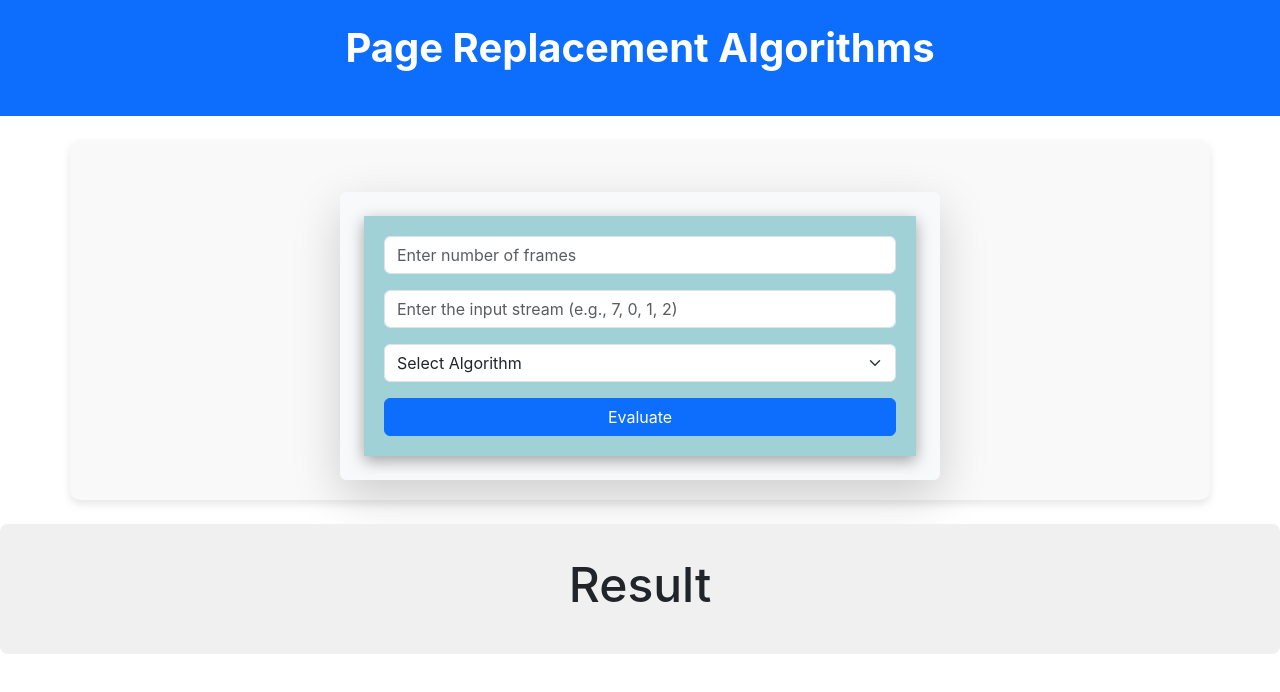
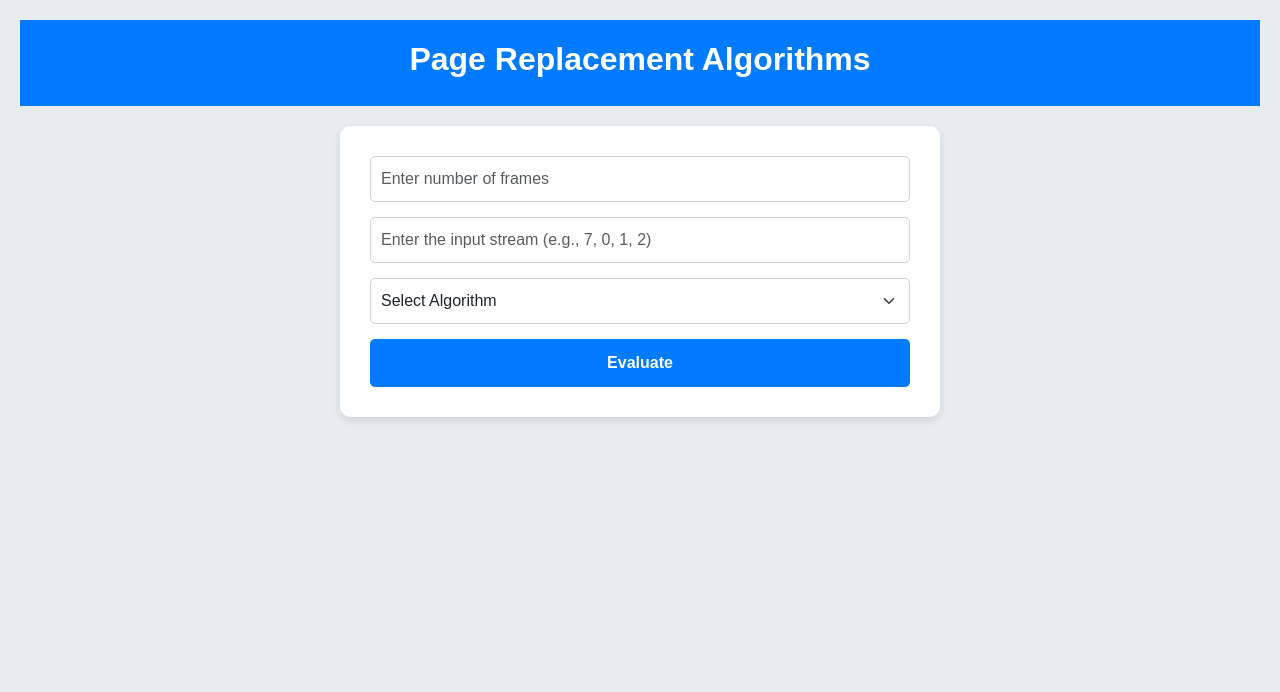
Before and after one commit to sreepranav99/page_replacement_algorithms, a React (Create React App) app: page / in a window 1280 px wide. Shown: the top 692 px of the page. Built offline with nearby package versions, Linux system fonts and the light colour scheme.

Commit message:
changes styles

```diff
--- a/src/App.css
+++ b/src/App.css
@@ -1,192 +1,116 @@
-/* Style the container for the form */
+  /* General Styles */
+body {
+  font-family: Arial, sans-serif;
+  background-color: #e9ecef;
+  color: #333;
+  margin: 0;
+  padding: 0;
+}
+
+.App {
+  text-align: center;
+  padding: 20px;
+}
+
+/* Header Styles */
+.header {
+  background-color: #007bff;
+  padding: 20px 0;
+  color: white;
+}
+
 .heading {
-  font-size: 2.5rem;
+  font-size: 2rem;
   font-weight: bold;
-  color: #fff;
+}
+
+/* Container Styles */
+.container {
+  display: flex;
+  justify-content: center;
+  margin-top: 20px;
 }
 
 .form-container {
-  margin-top: 2rem;
+  background-color: #ffffff;
+  padding: 30px;
+  border-radius: 10px;
+  box-shadow: 0px 4px 8px rgba(0, 0, 0, 0.1);
+  width: 100%;
+  max-width: 600px;
 }
 
-.results-container {
-  padding: 2rem;
-  background-color: #f0f0f0;
-  border-radius: 8px;
+.form-container input,
+.form-container select,
+.form-container button {
+  border-radius: 5px;
 }
 
-button:focus, input:focus, select:focus {
-  outline: none;
-  box-shadow: 0 0 5px rgba(0, 123, 255, 0.5);
+/* Input Styles */
+.form-control,
+.form-select {
+  font-size: 1rem;
+  padding: 10px;
+  border: 1px solid #ced4da;
+  margin-bottom: 15px;
+  transition: border-color 0.3s ease;
 }
 
-#result{
-  text-align: center;
-  font-size: 3rem;
+.form-control:focus,
+.form-select:focus {
+  border-color: #007bff;
+  box-shadow: 0 0 8px rgba(0, 123, 255, 0.25);
 }
 
-/* Style the form within the container */
-.form-container form {
-  box-shadow: rgba(0, 0, 0, 0.35) 0px 5px 15px;
-  padding: 20px;
-  background-color: rgb(160, 209, 214);
+/* Button Styles */
+.btn-primary {
+  background-color: #007bff;
+  color: #fff;
+  border: none;
+  padding: 12px;
+  font-size: 1rem;
+  font-weight: bold;
+  cursor: pointer;
+  transition: background-color 0.3s ease, transform 0.3s ease, box-shadow 0.3s ease;
+  border-radius: 5px;
 }
 
-/* Style the table container */
-.table-container {
-  text-align: center;
-  background-color: #fff;
-  box-shadow: rgba(0, 0, 0, 0.35) 0px 5px 15px;
-  padding: 20px;
+.btn-primary:hover {
+  background-color: #0056b3;
+  transform: translateY(-2px);
+  box-shadow: 0px 4px 8px rgba(0, 0, 0, 0.2);
 }
 
-/* Style the table */
-.table-container table {
-  width: 100%;
-  border-collapse: collapse;
-  border-radius: 5px;
-  overflow: hidden;
+.btn-primary:active {
+  transform: translateY(1px);
+  box-shadow: 0px 2px 4px rgba(0, 0, 0, 0.2);
 }
 
-.table-container th,
-.table-container td {
-  padding: 10px;
+
+/* Results Styles */
+.results-container {
+  margin-top: 30px;
+  padding: 20px;
+  background-color: #ffffff;
+  border-radius: 10px;
+  box-shadow: 0px 4px 8px rgba(0, 0, 0, 0.1);
+  width: 100%;
+
+  margin: 30px auto;
 }
 
-.table-container th {
-  background-color: #f2f2f2;
-  font-weight: bold;
-}
-
-/* Style the table rows */
-.table-container tr:nth-child(even) {
-  background-color: #f2f2f2;
-}
-
-/* Style the table rows on hover */
-.table-container tr:hover {
-  background-color: #e0e0e0;
-}
-
-.container {
-  background-color: #f9f9f9;
-  padding: 20px;
-  border-radius: 10px;
-  box-shadow: 0 4px 8px rgba(0, 0, 0, 0.1);
+#result {
+  font-size: 1.5rem;
+  color: #333;
   margin-bottom: 20px;
 }
 
-h1, h4 {
-  font-weight: bold;
-  text-align: center;
-  margin-bottom: 20px;
+
+.container1 h1{
+  font-size: 4rem;
+
 }
 
-.table {
-  width: 100%;
-  margin-top: 20px;
+.res{
+  font-size: 2.5rem;
 }
-
-.table-hover tbody tr:hover {
-  background-color: #f1f1f1;
-}
-
-.table-bordered th, .table-bordered td {
-  border: 1px solid #dee2e6;
-}
-
-.table-dark th {
-  background-color: #343a40;
-  color: #fff;
-}
-
-.text-center {
-  text-align: center;
-}
-
-.table-success td {
-  background-color: #d4edda !important;
-}
-
-.table-danger td {
-  background-color: #f8d7da !important;
-}
-
-.alert {
-  margin-bottom: 20px;
-  padding: 15px;
-  border-radius: 5px;
-  font-size: 1.1rem;
-}
-
-.badge {
-  font-size: 1rem;
-  padding: 0.5em 0.75em;
-  border-radius: 0.5rem;
-}
-
-.bg-warning {
-  background-color: #ffc107 !important;
-  color: #212529;
-}
-.container {
-  background-color: #f9f9f9;
-  padding: 20px;
-  border-radius: 10px;
-  box-shadow: 0 4px 8px rgba(0, 0, 0, 0.1);
-  margin-bottom: 20px;
-}
-
-h1, h4 {
-  font-weight: bold;
-  text-align: center;
-  margin-bottom: 20px;
-}
-
-.table {
-  width: 100%;
-  margin-top: 20px;
-}
-
-.table-hover tbody tr:hover {
-  background-color: #f1f1f1;
-}
-
-.table-bordered th, .table-bordered td {
-  border: 1px solid #dee2e6;
-}
-
-.table-dark th {
-  background-color: #343a40;
-  color: #fff;
-}
-
-.text-center {
-  text-align: center;
-}
-
-.table-success td {
-  background-color: #d4edda !important;
-}
-
-.table-danger td {
-  background-color: #f8d7da !important;
-}
-
-.alert {
-  margin-bottom: 20px;
-  padding: 15px;
-  border-radius: 5px;
-  font-size: 1.1rem;
-}
-
-.badge {
-  font-size: 1rem;
-  padding: 0.5em 0.75em;
-  border-radius: 0.5rem;
-}
-
-.bg-warning {
-  background-color: #ffc107 !important;
-  color: #212529;
-}
--- a/src/App.js
+++ b/src/App.js
@@ -5,7 +5,6 @@ import LRUAlgorithm from './components/LRUAlgorithm';
 import OptimalAlgorithm from './components/OptimalAlgorithm';
 
 function App() {
-  // Separate states for the form inputs and evaluated states
   const [framesInput, setFramesInput] = useState(0);
   const [streamInput, setStreamInput] = useState('');
   const [algoInput, setAlgoInput] = useState('');
@@ -16,7 +15,6 @@ function App() {
 
   const handleSubmit = (e) => {
     e.preventDefault();
-    // Update the evaluated state only when the "Evaluate" button is clicked
     setFrames(framesInput);
     setStream(streamInput);
     setAlgo(algoInput);
@@ -25,13 +23,12 @@ function App() {
 
   return (
     <div className="App">
-      <header className="text-center py-4 mb-4 bg-primary text-white">
+      <header className="header">
         <h1 className='heading'>Page Replacement Algorithms</h1>
       </header>
       <div className='container'>
-        <div className='form-container mx-auto p-4 shadow-lg rounded' style={{ maxWidth: '600px', backgroundColor: '#f8f9fa' }}>
+        <div className='form-container'>
           <form onSubmit={handleSubmit}>
-            <div className="mb-3">
             <input
               type="number"
               className="form-control"
@@ -39,8 +36,6 @@ function App() {
               placeholder="Enter number of frames"
               required
             />
-            </div>
-            <div className="mb-3">
             <input
               type="text"
               className="form-control"
@@ -48,8 +43,6 @@ function App() {
               placeholder='Enter the input stream (e.g., 7, 0, 1, 2)'
               required
             />
-            </div>
-            <div className="mb-3">
             <select
               className="form-select"
               onChange={(e) => setAlgoInput(e.target.value)}
@@ -60,17 +53,17 @@ function App() {
               <option value="LRU">LRU</option>
               <option value="Optimal">OPTIMAL</option>
             </select>
-            </div>
             <button type="submit" className="btn btn-primary w-100">Evaluate</button>
           </form>
         </div>
       </div>
-      <div className="results-container mt-4">
-      <h2 id='result' >Result</h2>
-        {outputVisible && algo === "FIFO" && <FIFOAlgorithm frames={frames} stream={stream} />}
-        {outputVisible && algo === "LRU" && <LRUAlgorithm frames={frames} stream={stream} />}
-        {outputVisible && algo === "Optimal" && <OptimalAlgorithm frames={frames} stream={stream} />}
+      {outputVisible && (
+        <div className="results-container">
+          {algo === "FIFO" && <FIFOAlgorithm frames={frames} stream={stream} />}
+          {algo === "LRU" && <LRUAlgorithm frames={frames} stream={stream} />}
+          {algo === "Optimal" && <OptimalAlgorithm frames={frames} stream={stream} />}
         </div>
+      )}
     </div>
   );
 }
--- a/src/components/LRUAlgorithm.js
+++ b/src/components/LRUAlgorithm.js
@@ -55,18 +55,37 @@ function LRUAlgorithm(props) {
   // State variables to track the page fault count and frames' state array
   const [pageFault, setPageFault] = useState(0);
   const [framesStateArray, setFramesStateArray] = useState([]);
+  const [error, setError] = useState(null);
 
   useEffect(() => {
+    if (validateInput(capacity, pages)) {
       const { pageFaults, framesStateArray } = findPageFaults(pages, capacity);
       setPageFault(pageFaults);
       setFramesStateArray(framesStateArray);
+      setError(null); // Clear any previous error
+    } else {
+      setError("Invalid input. Please ensure there is at least 1 frame and the input stream is correct.");
+      setPageFault(0); // Reset page fault count
+      setFramesStateArray([]); // Clear frames state array
+    }
   }, [capacity, pages]);
 
+  const validateInput = (capacity, pages) => {
+    // Ensure capacity is a positive number and that pages are valid numbers
+    return capacity > 0 && pages.every(page => !isNaN(page));
+  };
+
   return (
-    <div className='container mt-4'>
-      <h1 className='mb-4 text-center text-primary'>LRU Algorithm Simulation</h1>
+    <div className='container1 mt-4'>
+      <h1 className='mb-4 text-center text-danger'>LRU Algorithm Simulation</h1>
+      {error ? (
+        <div className='alert alert-danger text-center' role='alert'>
+          {error}
+        </div>
+      ) : (
+        <>
           <div className='alert alert-info text-center'>
-        <h4>Number of Page Faults: <span className='badge bg-warning text-dark'>{pageFault}</span></h4>
+            <h4 className='res'>Number of Page Faults: <span className='badge bg-warning text-dark'>{pageFault}</span></h4>
           </div>
           <table className='table table-hover table-bordered mt-4'>
             <thead className='table-dark'>
@@ -88,6 +107,8 @@ function LRUAlgorithm(props) {
               ))}
             </tbody>
           </table>
+        </>
+      )}
     </div>
   );
 }
--- a/src/components/OptimalAlgorithm.js
+++ b/src/components/OptimalAlgorithm.js
@@ -33,8 +33,10 @@ function OptimalAlgorithm(props) {
   const refStrLen = refStr.length;
   const [framesStateArray, setFramesStateArray] = useState([]);
   const [pageFaults, setPageFaults] = useState(0);
+  const [error, setError] = useState(null);
 
   useEffect(() => {
+    if (validateInput(maxFrames, refStr)) {
       const framesSet = new Set();
       const frameItems = new Array(maxFrames).fill(-1);
       const tempFramesStateArray = [];
@@ -61,13 +63,30 @@ function OptimalAlgorithm(props) {
       // Adjust the page faults count to include the first maxFrames entries
       setPageFaults(pageFaultsCount + maxFrames);
       setFramesStateArray(tempFramesStateArray);
+      setError(null); // Clear any previous error
+    } else {
+      setError("Invalid input. Please ensure there is at least 1 frame and the input stream is correct.");
+      setPageFaults(0); // Reset page fault count
+      setFramesStateArray([]); // Clear frames state array
+    }
   }, [props.frames, props.stream]);
 
+  const validateInput = (maxFrames, refStr) => {
+    // Ensure maxFrames is greater than 0 and refStr contains valid numbers
+    return maxFrames > 0 && refStr.every(page => !isNaN(page));
+  };
+
   return (
-    <div className='container mt-4'>
-      <h1 className='mb-4 text-center text-info'>Optimal Algorithm Simulation</h1>
+    <div className='container1 mt-4'>
+      <h1 className='mb-4 text-center text-danger '>Optimal Algorithm Simulation</h1>
+      {error ? (
+        <div className='alert alert-danger text-center' role='alert'>
+          {error}
+        </div>
+      ) : (
+        <>
           <div className='alert alert-info text-center'>
-        <h4>Number of Page Faults: <span className='badge bg-warning text-dark'>{pageFaults}</span></h4>
+            <h4 className='res'>Number of Page Faults: <span className='badge bg-warning text-dark'>{pageFaults}</span></h4>
           </div>
           <table className='table table-hover table-bordered mt-4'>
             <thead className='table-dark'>
@@ -89,6 +108,8 @@ function OptimalAlgorithm(props) {
               ))}
             </tbody>
           </table>
+        </>
+      )}
     </div>
   );
 }
```
Also changed, not shown: src/components/FIFOAlgorithm.js (+8 -35 lines). Lines whose indentation alone changed are shown as unchanged.
